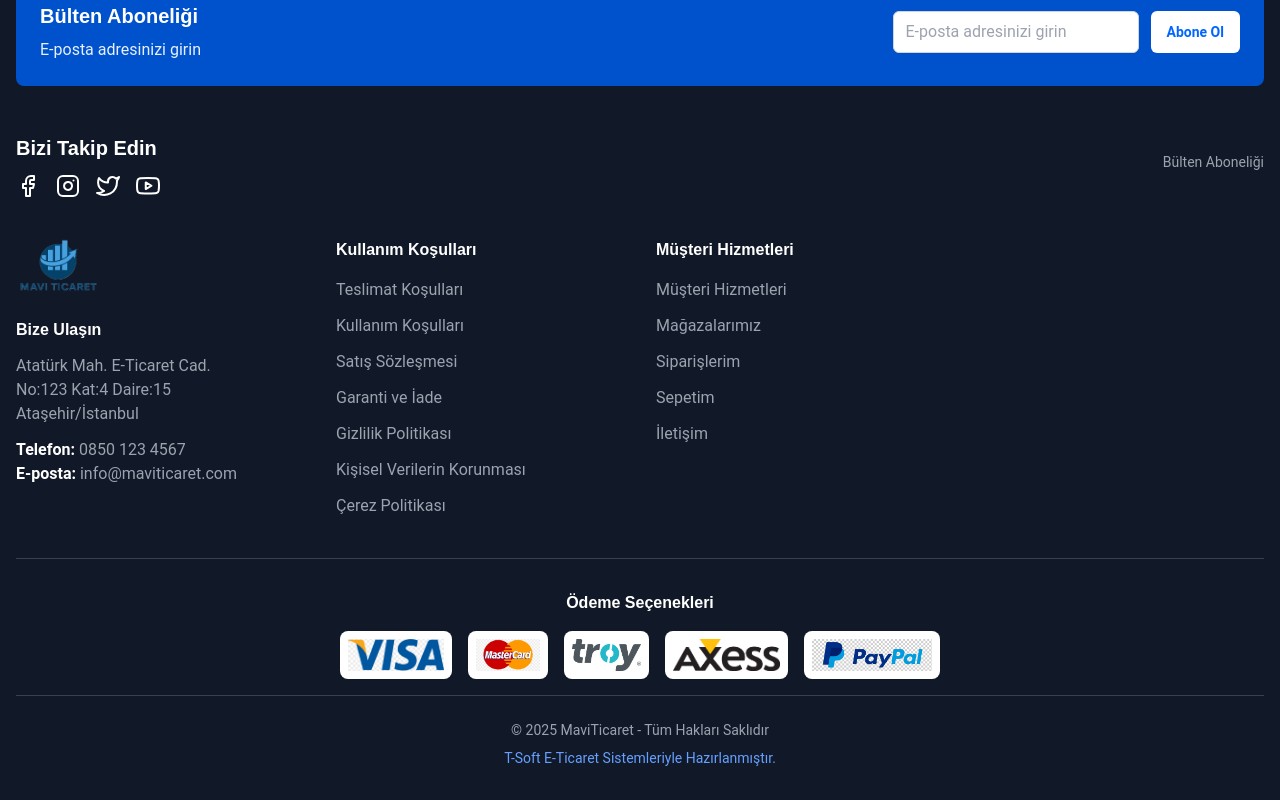
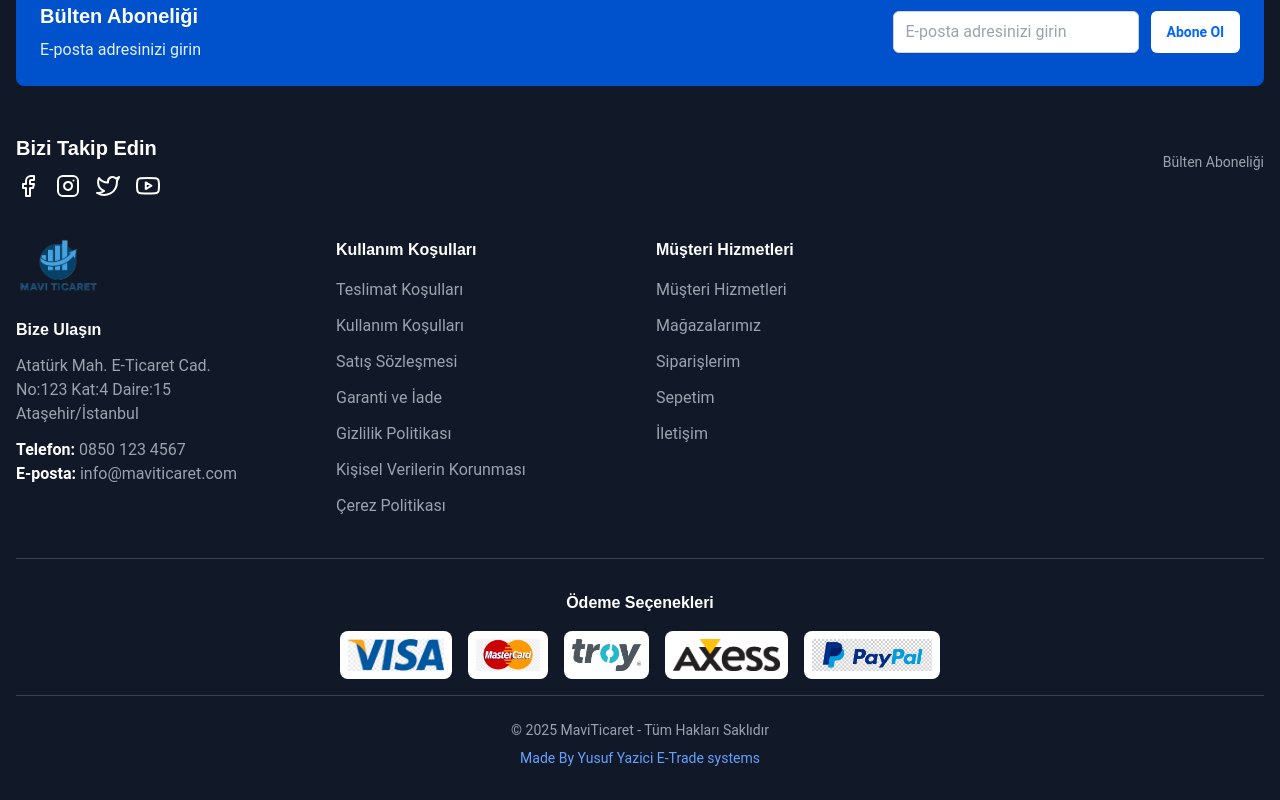
Before and after one commit to yusufyzzc/E-Commerce-Website, a Next.js app: page /cart in a window 1280 px wide. Shown: the part 759-1559 px from the top of the page. Built offline with nearby package versions, Linux system fonts and the light colour scheme.

Commit message:
arrangements

```diff
--- a/src/components/Footer.tsx
+++ b/src/components/Footer.tsx
@@ -153,7 +153,7 @@ const Footer: React.FC = () => {
           <p>&copy; {currentYear} MaviTicaret - {t('footer.allRightsReserved')}</p>
           <p className="mt-2">
             <a href="https://www.example.com" target="_blank" rel="noopener noreferrer" className="text-primary-400">
-              T-Soft E-Ticaret Sistemleriyle Hazırlanmıştır.
+              Made By Yusuf Yazici E-Trade systems
             </a>
           </p>
         </div>
```
